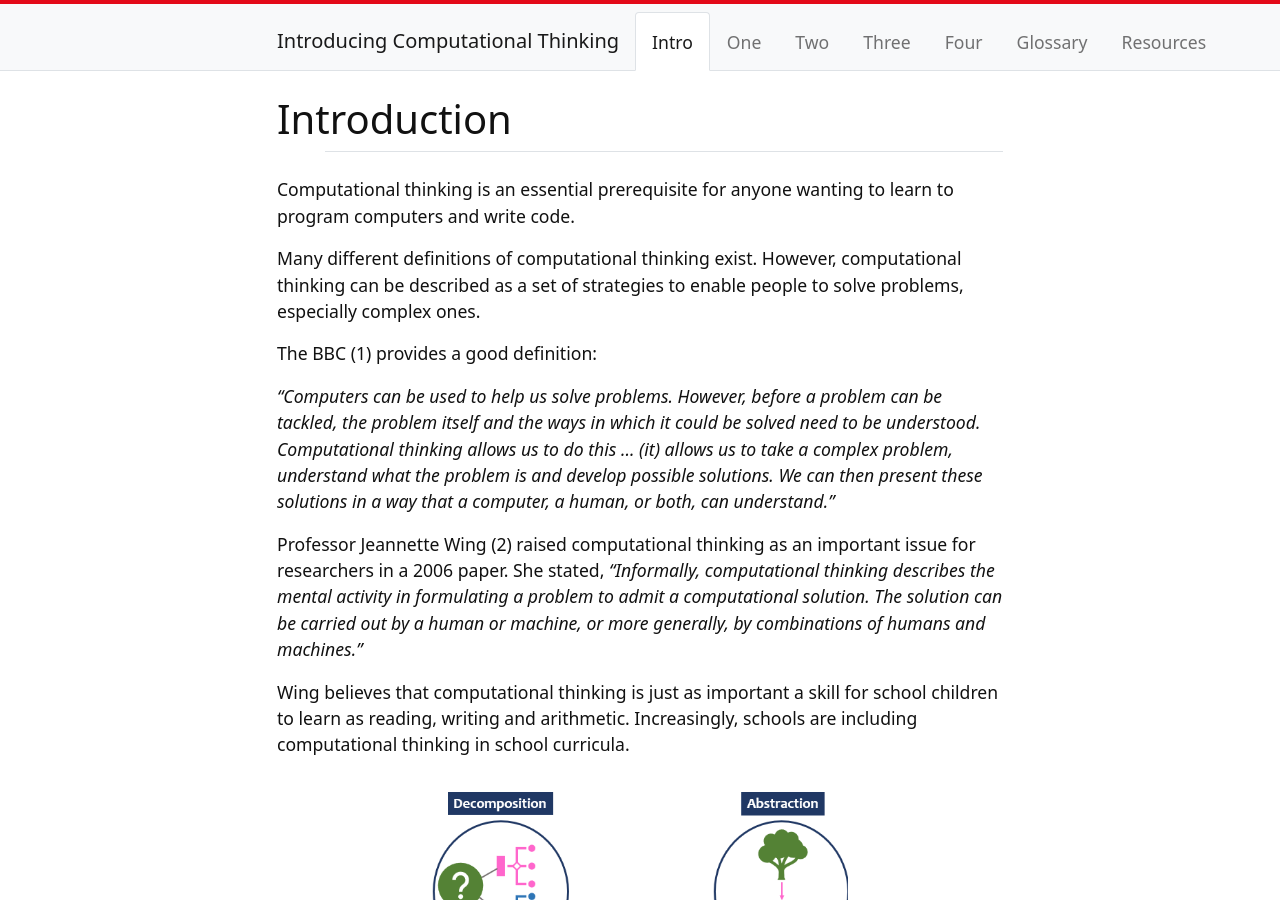
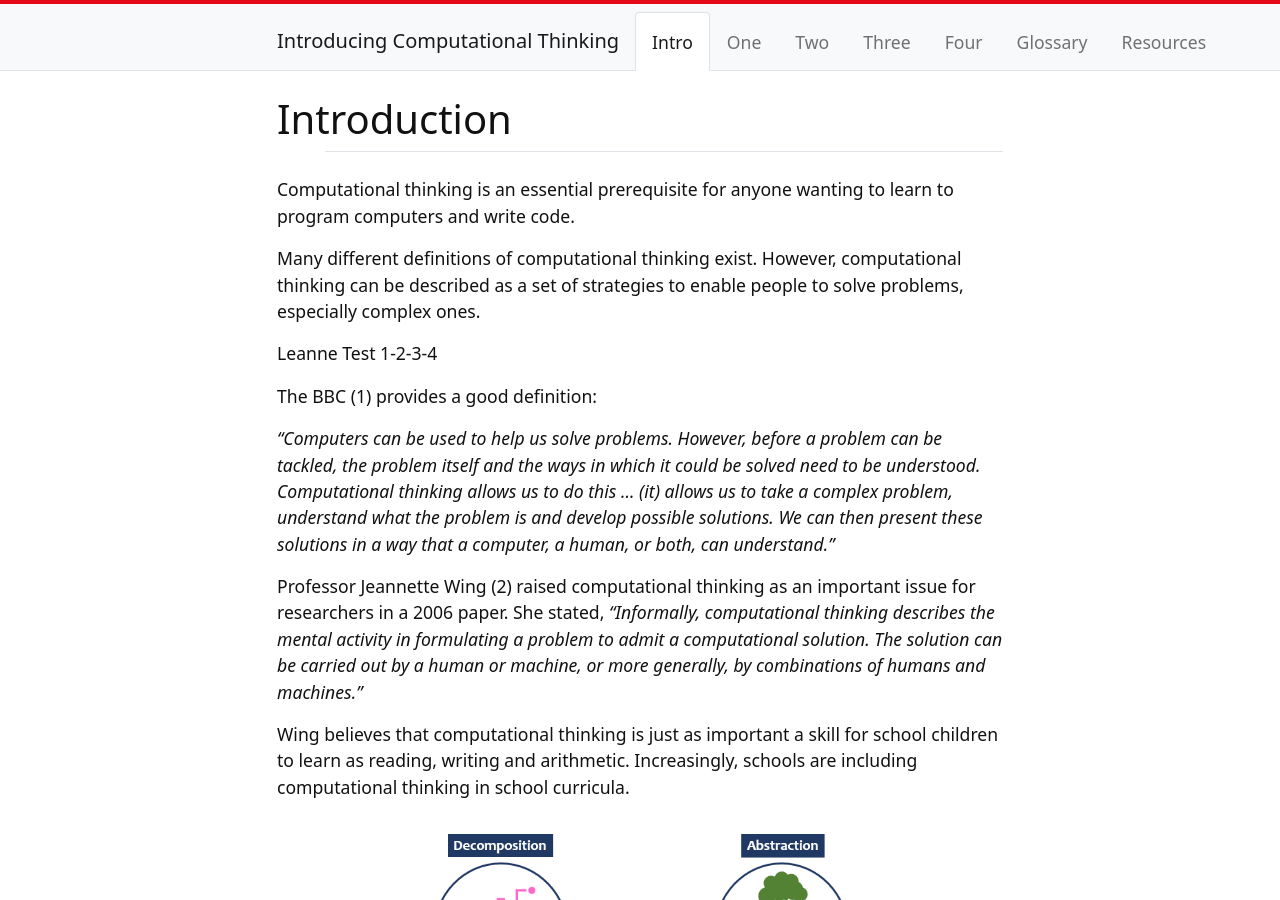
Before and after one commit to weaverbel/intro-computational-thinking, a Jekyll site: the page built from content/0-intro.md, in a window 1280 px wide and 900 px high. Built offline with Jekyll 4.4.1, drawn with Linux system fonts in a browser that asks for light colours.

Commit message:
Update 0-intro.md

```diff
--- a/content/0-intro.md
+++ b/content/0-intro.md
@@ -6,6 +6,8 @@ nav: Intro
 Computational thinking is an essential prerequisite for anyone wanting to learn to program computers and write code.
 
 Many different definitions of computational thinking exist. However, computational thinking can be described as a set of strategies to enable people to solve problems, especially complex ones.
+
+Leanne Test 1-2-3-4
 
 The BBC (1) provides a good definition:
 
```
